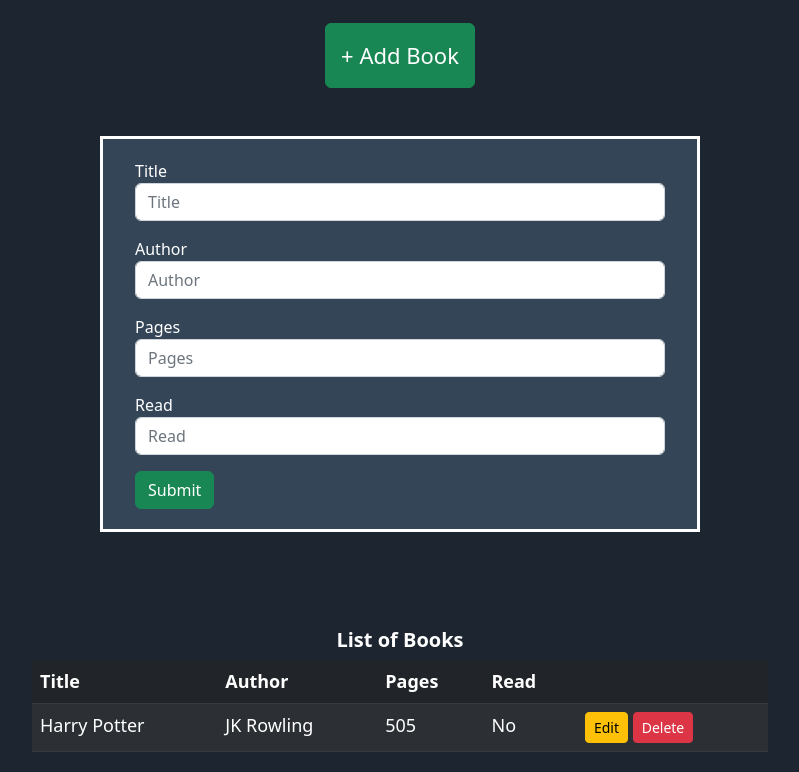
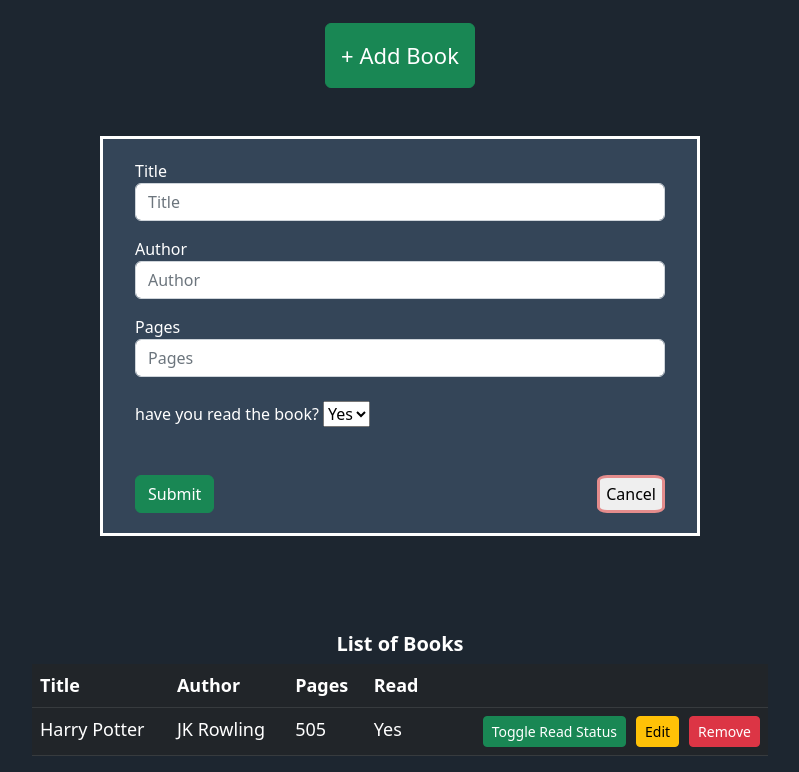
Before and after one commit to Matt19890303/library, a plain HTML site: page index.html in a window 1280 px wide. Both pictures are taken after a click on the button "+ Add Book". Shown: the part 131-903 px from the top of the page, without its empty margins (240-1039 px from the left). Drawn offline with nearby package versions, Linux system fonts and the light colour scheme.

Commit message:
almost complete, cant figure out how to add a button to change readstatus

```diff
--- a/index.html
+++ b/index.html
@@ -36,12 +36,17 @@
                     <label for="pages">Pages</label>
                     <input class="form-control" id="pages" type="number" placeholder="Pages">
                 </div>
-                <div class="col-12 mb-3">
-                    <label for="read">Read</label>
-                    <input class="form-control" id="read" type="text" placeholder="Read">
+                <div class="col-12 mt-4">
+                    <label for="read">have you read the book? </label>
+                    <!-- <input id="read" type="checkbox"> -->
+                    <select id="read" name="Read">
+                        <option value="Yes">Yes</option>
+                        <option value="No">No</option>
+                    </select>
                 </div>
-                <div class="col-12">
-                    <input class="btn btn-success add-btn" type="submit" value="Submit" >
+                <div class="col-12 mt-5" style="display:flex; justify-content: space-between;">
+                    <input class="btn btn-success add-btn" type="submit" value="Submit">
+                    <button type="button" class="close" STYLE="border: solid rgb(228, 140, 140); max-width:fit-content; font-size: 16px; font-weight: 400; border-radius: 15%" aria-label="Close"><span aria-hidden="true" onclick="show_hide(), clearAllFields()">Cancel</span></button>
                 </div>
             </form>
 
@@ -49,7 +54,7 @@
                 <h5 class="display-8"><strong>List of Books</strong></h5>
             </div>
             <div class="col-8">
-                <table class="table table-striped table-dark" STYLE="font-size: 18px; font-weight: 400">
+                <table class="table table-dark" STYLE="font-size: 18px; font-weight: 400;">
                     <thead>
                         <tr>
                             <th>Title</th>
@@ -64,10 +69,12 @@
                             <td>Harry Potter</td>
                             <td>JK Rowling</td>
                             <td>505</td>
-                            <td>No</td>
-                            <td>
+                            <td>Yes</td>
+                            <!-- <td id="action-btns" style="display: flex; justify-content: flex-end; gap: 10px;"> -->
+                            <td id="action-btns">
+                                <a href="#" class="btn btn-success btn-sm toggle" id="toggle-Btn">Toggle Read Status</a>
                                 <a href="#" class="btn btn-warning btn-sm edit">Edit</a>
-                                <a href="#" class="btn btn-danger btn-sm delete">Delete</a>
+                                <a href="#" class="btn btn-danger btn-sm delete">Remove</a>
                             </td>
                         </tr>
                      </tbody>
--- a/script.js
+++ b/script.js
@@ -1,3 +1,12 @@
+
+function styling() {
+    document.getElementById("action-btns").style.display="flex";
+    document.getElementById("action-btns").style.justifyContent="flex-end";
+    document.getElementById("action-btns").style.gap="10px";
+}
+
+styling();
+
 
 var selectedRow = null;
 
@@ -27,7 +36,6 @@ function clearAllFields() {
 
 
 
-
 // Add Data
 document.querySelector('#library-form').addEventListener("submit", (e) => {
     e.preventDefault();
@@ -38,8 +46,9 @@ document.querySelector('#library-form').addEventListener("submit", (e) => {
     const pages = document.querySelector("#pages").value;
     const read = document.querySelector("#read").value;
 
+
     // Validate
-    if (title == '' || author == '' || pages == '' || read == '') {
+    if (title == '' || author == '' || pages == '') {
         showAlert("Please fill in all fields", "danger");
     }
     else {
@@ -47,16 +56,19 @@ document.querySelector('#library-form').addEventListener("submit", (e) => {
             const list = document.querySelector("#book-list");
             const row = document.createElement("tr");
 
+
             row.innerHTML = `
                 <td>${title}</td>
                 <td>${author}</td>
                 <td>${pages}</td>
                 <td>${read}</td>
-                <td>
+                <td style="display: flex; justify-content: flex-end; gap: 10px;">
+                    <a href="#" class="btn btn-success btn-sm toggle"}>Toggle Read Status</a>
                     <a href="#" class="btn btn-warning btn-sm edit">Edit</a>
-                    <a href="#" class="btn btn-danger btn-sm delete">Delete</a>
+                    <a href="#" class="btn btn-danger btn-sm delete">Remove</a>
                 </td>
                 `;
+
             list.appendChild(row);
             selectedRow = null;
             showAlert("Book Added", "success");
@@ -69,12 +81,10 @@ document.querySelector('#library-form').addEventListener("submit", (e) => {
             selectedRow = null;
             showAlert("Book Edited", "info");
         }
-
         clearAllFields();
         show_hide();
     }
 });
-
 
 
 
@@ -94,7 +104,6 @@ document.querySelector("#book-list").addEventListener("click", (e) => {
 });
 
 
-
 // Delete Data
 
 document.querySelector('#book-list').addEventListener("click", (ev) => {
@@ -104,6 +113,9 @@ document.querySelector('#book-list').addEventListener("click", (ev) => {
         showAlert("Book Removed", "danger");
     }
 });
+
+
+
 
 
 //hidden form //
```
